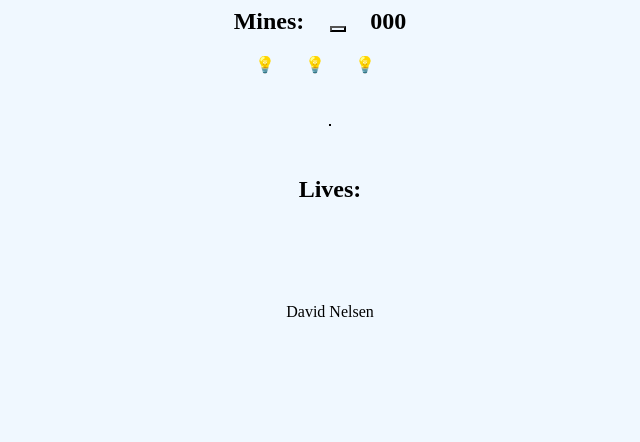
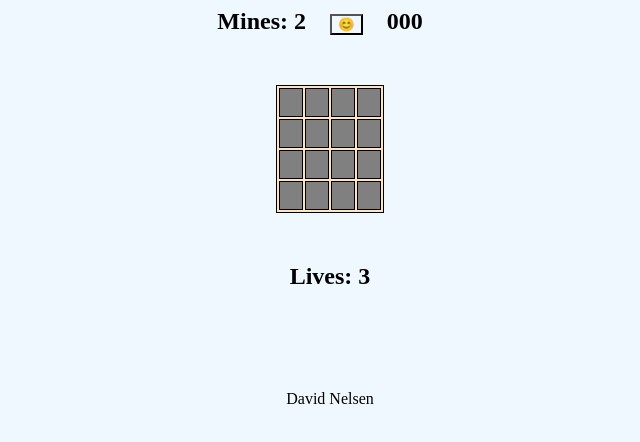
Before and after one commit to davethenet/minesweeper, a plain HTML site: page index.html in a window 1280 px wide. Shown: the whole page, without its empty margins (310-950 px from the left). Drawn offline with Linux system fonts and the light colour scheme.

Commit message:
connected correct new JS

```diff
--- a/index.html
+++ b/index.html
@@ -17,7 +17,6 @@
         <button class="reset" onclick="onInit()"></button>
         <h2 id="timer"><span>000</span></h2>
     </div>
-    <div class="hints">💡💡💡</div>
     <div class="board-container"></div>
 
     <table class="board-container">
@@ -26,8 +25,7 @@
     <h2 class="lives">Lives: <span></span></h2>
 
     <script src="js/utils.js"></script>
-    <!-- <script src="js/main.js"></script> -->
-    <script src="js/main2.js"></script>
+    <script src="js/main.js"></script>
     <script src="js/timer.js"></script>
 
 </body>
```
